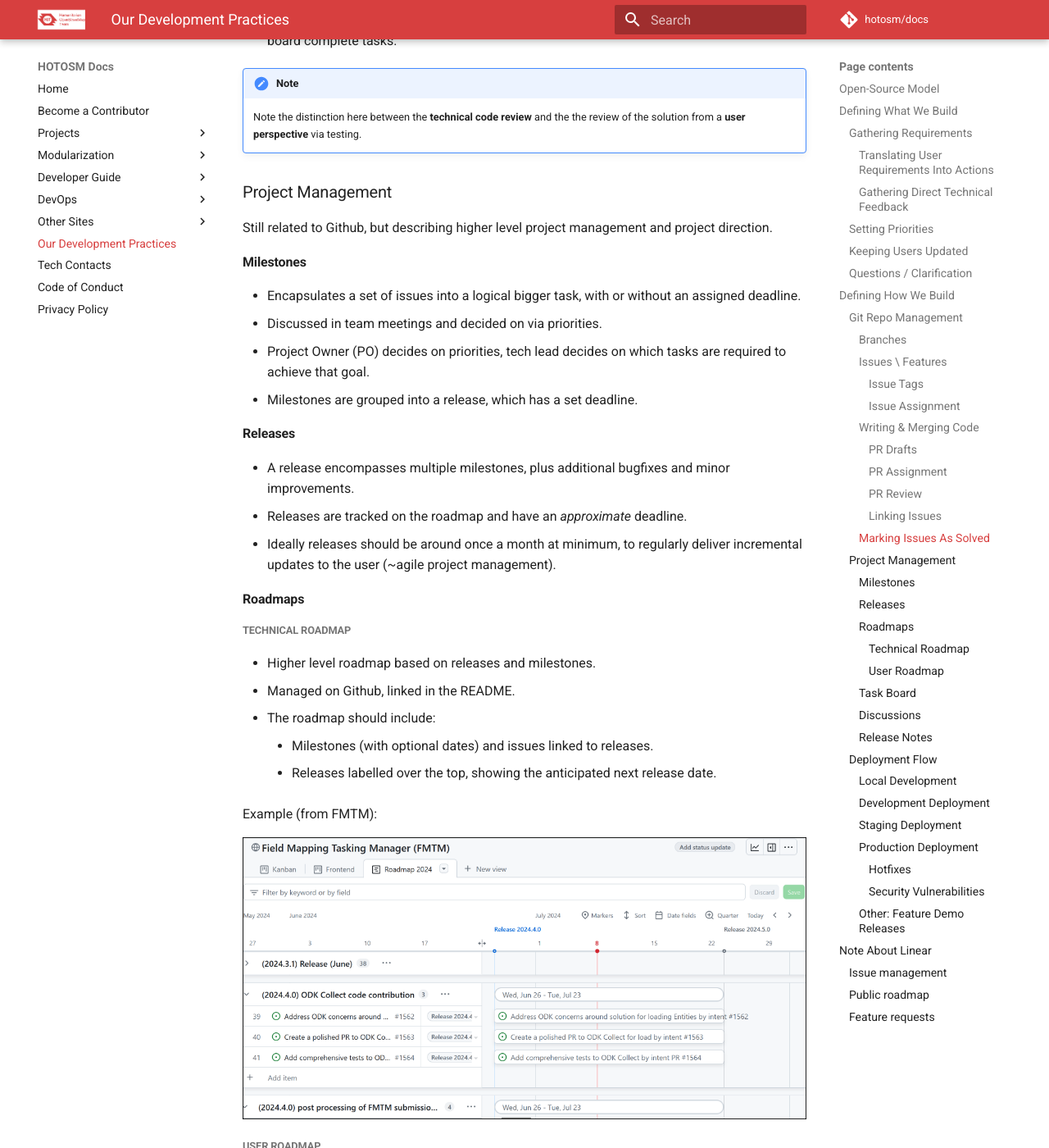
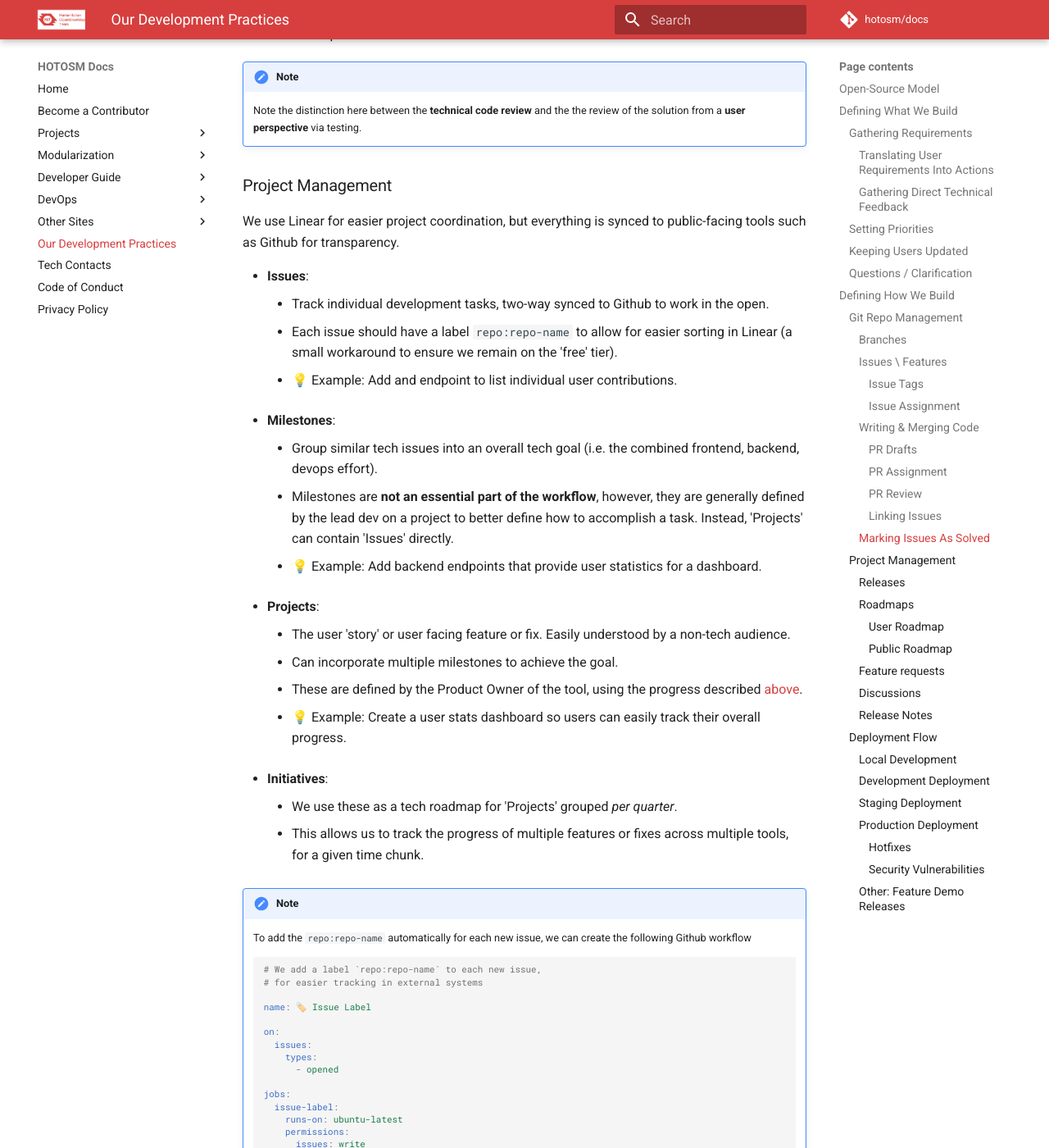
Before and after one commit to hotosm/docs, an MkDocs documentation site: the page built from docs/dev-practices.md, in a window 1280 px wide and 1400 px high, scrolled down 5410 px. Shown: the whole window at 82% size. Built offline with MkDocs 1.6.1 and Material for MkDocs 9.7.7, drawn with Linux system fonts in a browser that asks for light colours; comment, search, counter and statistics services are not loaded; some of the changed text lies outside the part shown.

Commit message:
docs: update guide for how we build our tools

````diff
--- a/docs/dev-practices.md
+++ b/docs/dev-practices.md
@@ -47,8 +47,8 @@
 - Once we have gathered feedback, this should be divided up into actionable Git
   issues by the PO / Tech Lead and grouped into milestones or releases.
 
-  > See the [milestones](#milestones) and [releases](#releases) sections
-  > for details about grouping tasks into themes.
+  > See the [project management](#project-management) and [releases](#releases)
+  > sections for details about grouping tasks into themes.
 
 #### Gathering Direct Technical Feedback
 
@@ -84,10 +84,9 @@
 - Public announcements on [Slack](https://slack.hotosm.org) / blog posts on HOT's
   website, OSM Diaries, Dev.to, or other platforms.
 - Releases on Github and included release notes.
-- The overarching [roadmap](#roadmaps), showing progress for milestones and releases.
-- Progress towards specific [milestones](#milestones), for new features.
-- The [task tracker](#task-board) for individual issue progress (particularly
-  for bugs).
+- The [user roadmap](#user-roadmap) tracking progress for each repo.
+- The overarching [public roadmap](#public-roadmap), showing progress for projects
+  and milestones.
 - Any [discussions](#discussions) around particular features that have not been agreed
   upon and translated into an issue / milestone.
 
@@ -225,46 +224,107 @@
 
 ### Project Management
 
-Still related to Github, but describing higher level project management
-and project direction.
+We use Linear for easier project coordination, but everything is
+synced to public-facing tools such as Github for transparency.
 
-#### Milestones
+- **Issues**:
+  - Track individual development tasks, two-way synced to Github
+    to work in the open.
+  - Each issue should have a label `repo:repo-name` to allow for
+    easier sorting in Linear (a small workaround to ensure we
+    remain on the 'free' tier).
+  - 💡 Example: Add and endpoint to list individual user
+    contributions.
 
-- Encapsulates a set of issues into a logical bigger task, with or without
-  an assigned deadline.
-- Discussed in team meetings and decided on via priorities.
-- Project Owner (PO) decides on priorities, tech lead decides on which tasks
-  are required to achieve that goal.
-- Milestones are grouped into a release, which has a set deadline.
+- **Milestones**:
+  - Group similar tech issues into an overall tech
+    goal (i.e. the combined frontend, backend, devops effort).
+  - Milestones are **not an essential part of the workflow**,
+    however, they are generally defined by the lead dev on
+    a project to better define how to accomplish a task.
+    Instead, 'Projects' can contain 'Issues' directly.
+  - 💡 Example: Add backend endpoints that provide user
+    statistics for a dashboard.
+
+- **Projects**:
+  - The user 'story' or user facing feature or fix. Easily
+    understood by a non-tech audience.
+  - Can incorporate multiple milestones to achieve the goal.
+  - These are defined by the Product Owner of the tool, using
+    the progress described [above](#defining-what-we-build).
+  - 💡 Example: Create a user stats dashboard so users can
+    easily track their overall progress.
+
+- **Initiatives**:
+  - We use these as a tech roadmap for 'Projects' grouped
+    _per quarter_.
+  - This allows us to track the progress of multiple features
+    or fixes across multiple tools, for a given time chunk.
+
+!!! note
+
+    To add the `repo:repo-name` automatically for each new issue,
+    we can create the following Github workflow
+
+    ```yaml
+    # We add a label `repo:repo-name` to each new issue,
+    # for easier tracking in external systems
+
+    name: 🏷️ Issue Label
+
+    on:
+      issues:
+        types:
+          - opened
+
+    jobs:
+      issue-label:
+        runs-on: ubuntu-latest
+        permissions:
+          issues: write
+
+        steps:
+          - run: gh issue edit "$NUMBER" --add-label "$LABELS"
+            env:
+              GH_TOKEN: ${{ secrets.GITHUB_TOKEN }}
+              GH_REPO: ${{ github.repository }}
+              NUMBER: ${{ github.event.issue.number }}
+              LABELS: repo:drone-tm
+    ```
+
+    Also, to bulk tag existing issues in a repo, use Github CLI:
+
+    ```bash
+    docker run --rm -it --entrypoint sh maniator/gh
+    gh auth login
+
+    REPO="hotosm/chatmap"
+    LABEL="repo:chatmap"
+
+    gh label create "${LABEL}" --repo "${REPO}" --color "#ededed"
+
+    for issue in $(gh issue list --repo "${REPO}" \
+      --state open --limit 1000 --json number --jq '.[].number') \
+    ; do
+      gh issue edit $issue --repo "${REPO}" --add-label "${LABEL}"
+    done
+    ```
 
 #### Releases
 
-- A release encompasses multiple milestones, plus additional bugfixes
-  and minor improvements.
-- Releases are tracked on the roadmap and have an _approximate_ deadline.
-- Ideally releases should be around once a month at minimum, to regularly
-  deliver incremental updates to the user (~agile project management).
+- Releases are mostly dictated by the
+  [semantic versioning](./dev-guide/repo-management/version-control.md)
+  of a tool.
+- In general, a group of 'Projects' will result in a near release being
+  made (on approximately a monthly / bi-monthly basis).
 
 #### Roadmaps
 
-##### Technical Roadmap
-
-- Higher level roadmap based on releases and milestones.
-- Managed on Github, linked in the README.
-- The roadmap should include:
-  - Milestones (with optional dates) and issues linked to releases.
-  - Releases labelled over the top, showing the anticipated next release date.
-
-Example (from FMTM):
-
-![technical roadmap](./images/dev-practices/technical-roadmap-example.png)
-
 ##### User Roadmap
 
-- Most users do not want to delve into Github roadmaps and issues.
-- A simpler user-centric roadmap can be written in simple Markdown
-  table syntax.
-- The table is a chronological timeline, divided into three categories:
+- A summary of Linear 'Projects' are placed in the README of each tool
+  on Github.
+- This is a simple table, showing the 'Project', and the status:
   - ✅ for done tasks
   - ⚙️ for ongoing tasks
   - [no emoji] for upcoming tasks
@@ -273,35 +333,27 @@
 
 ![user roadmap](./images/dev-practices/user-roadmap-example.png)
 
-!!! note
+##### Public Roadmap
 
-    Previously we used to use a three-column table with categories:
-    - In Progress
-    - Next
-    - Future
+- We have a public roadmap linking all tools together under
+  [https://hotosm.steelsync.io/tech-roadmap](https://hotosm.steelsync.io/tech-roadmap)
+- This is made using a tool called SteelSync (paid unfortunately,
+  but cheap), that gathers data from the Linear API and easily
+  creates a public dashboard.
+- We chose the approach to save the overhead of developing
+  our own roadmap page using the Linear API.
 
-    However after agreeing as a team, we decided to streamline the approach to
-    be less verbose, and to better show the ordering of priorities, as above.
+#### Feature requests
 
-    The user-story based wording was also partially replaced using emojis for
-    the context of each feature (for brevity when used in a README file / front page).
-
-#### Task Board
-
-- An optional stage to easier visualise developer time.
-- Should be as automated as possible:
-  - Issues added to a project are added to the backlog.
-  - Issues assigned to a dev are moved to 'In Progress'.
-  - Issues labelled with `QA Ready` are moved to 'Review'.
-  - Issues completed should be moved to 'Complete'.
-- By automating this processes, the developer does not have duplicated work.
-- Ideally we can keep track of which developer is working on
-  what task.
-- This becomes especially important when we also have outside collaborators.
-
-Example:
-
-![dev task board](./images/dev-practices/dev-task-board-example.png)
+- Technical users can still make issues and bug reports via
+  each Github repo.
+- For general user requests (public, or internal to HOT),
+  we can all use the 'Request' button available on the
+  mentioned public roadmap page above.
+- Each request will create an issue in Linear. The tech team
+  will triage and add the issue to the relevant Github code
+  repository, then place within a project / initative with
+  timelines.
 
 #### Discussions
 
@@ -422,112 +474,3 @@
   - The workflow will deploy to the server remotely when the branch is pushed to.
   - This approach is less preferred, as the user requires write access to the
     Github repo.
-
-## Note About Linear
-
-- The information above is due to an overhaul!
-- We have decided to use Linear as a project management tool,
-  allowing for easier thematic linking of tasks across projects.
-- The Linear tool itself is only accessible by HOT staff, but
-  absolutely everything there is synced publicly and bi-directionally
-  to Github!
-
-### Issue management
-
-- **Issues**: lowest level, per repo.
-  - Each issue should have a label `repo:repo-name` to allow for
-    easier sorting in Linear (a small workaround to ensure we
-    remain on the 'free' tier).
-  - Issues and all info are synced automatically from Github,
-    but the only manual step we need is adding the mentioned
-    label.
-  - Developers should interact and comment on Github issues.
-  - Managers can track progress, group issues, and make
-    dashboards via Linear.
-  - 💡 Example: Add additional endpoints to backend for gathering
-    user stats on a dashboard.
-- **Milestones**: group similar issues with an overarching goal
-  and thematic link (e.g. backend, frontend, devops parts of
-  a bigger deliverable).
-  - 💡 Example: Add backend components to store user badge
-    information for the super-mapper profile page.
-    Due 29/10/2025.
-- **Projects**: a grouping of issues and milestones around a
-  particular theme - a user facing deliverable, i.e. essentially
-  an epic in other tools.
-  These can include issues from multiple repos, if they tie
-  together.
-  - 💡 Example: Add Super Mapper status in Tasking Manager.
-- ~~Initiatives~~: we don't use these, as they don't integrate
-  well with external tools (yet).
-
-!!! note
-
-    To add the `repo:repo-name` automatically for each new issue,
-    we can create the following Github workflow
-
-    ```yaml
-    # We add a label `repo:repo-name` to each new issue,
-    # for easier tracking in external systems
-
-    name: 🏷️ Issue Label
-
-    on:
-      issues:
-        types:
-          - opened
-
-    jobs:
-      issue-label:
-        runs-on: ubuntu-latest
-        permissions:
-          issues: write
-
-        steps:
-          - run: gh issue edit "$NUMBER" --add-label "$LABELS"
-            env:
-              GH_TOKEN: ${{ secrets.GITHUB_TOKEN }}
-              GH_REPO: ${{ github.repository }}
-              NUMBER: ${{ github.event.issue.number }}
-              LABELS: repo:drone-tm
-    ```
-
-    Also, to bulk tag existing issues in a repo, use Github CLI:
-
-    ```bash
-    docker run --rm -it --entrypoint sh maniator/gh
-    gh auth login
-
-    REPO="hotosm/chatmap"
-    LABEL="repo:chatmap"
-
-    gh label create "${LABEL}" --repo "${REPO}" --color "#ededed"
-
-    for issue in $(gh issue list --repo "${REPO}" \
-      --state open --limit 1000 --json number --jq '.[].number') \
-    ; do
-      gh issue edit $issue --repo "${REPO}" --add-label "${LABEL}"
-    done
-    ```
-
-### Public roadmap
-
-- We have a public roadmap linking all tools together under
-  [https://hotosm.steelsync.io/tech-roadmap](https://hotosm.steelsync.io/tech-roadmap)
-- This is made using a tool called SteelSync (paid unfortunately,
-  but cheap), that gathers data from the Linear API and easily
-  creates a public dashboard.
-- We chose the approach to save the overhead of developing
-  our own roadmap page using the Linear API.
-
-### Feature requests
-
-- Technical users can still make issues and bug reports via
-  each Github repo.
-- For general user requests (public, or internal to HOT),
-  we can all use the 'Request' button available on the
-  mentioned public roadmap page above.
-- Each request will create an issue in Linear. The tech team
-  will triage and add the issue to the relevant Github code
-  repository, then place within a project / initative with
-  timelines.
````
